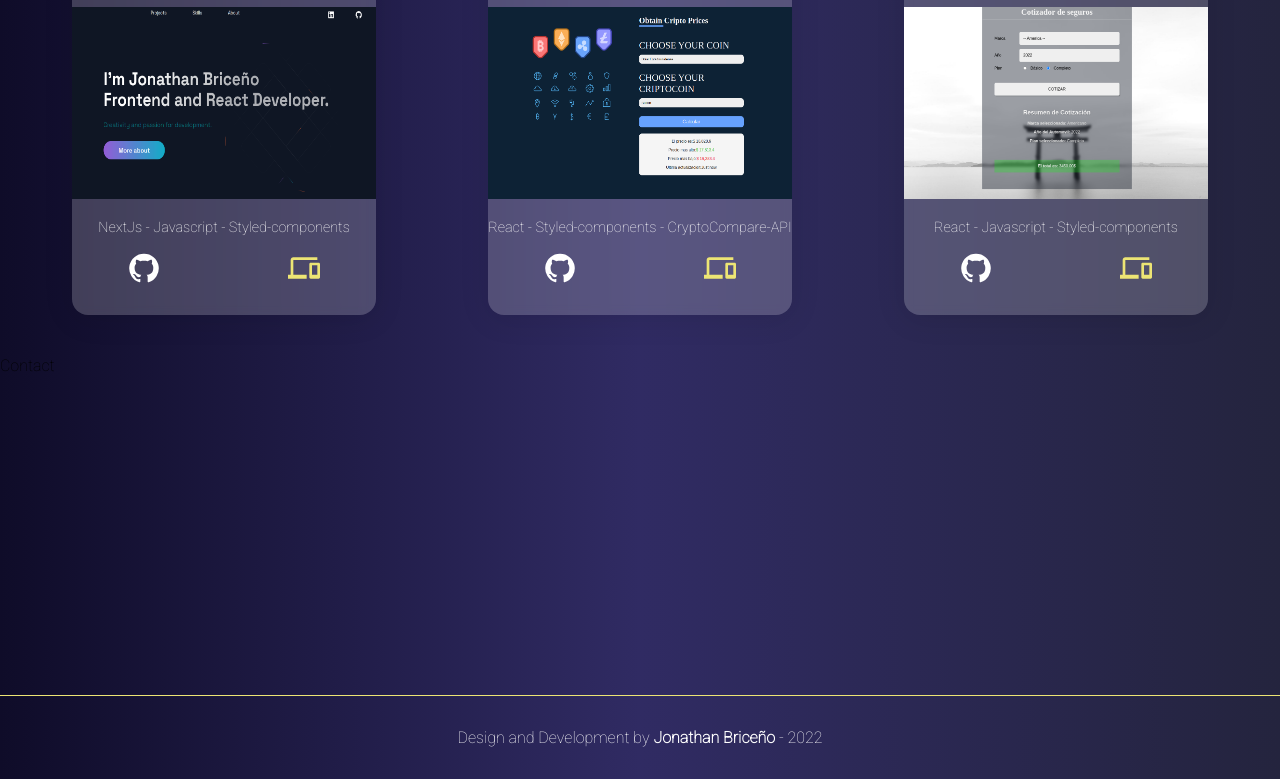
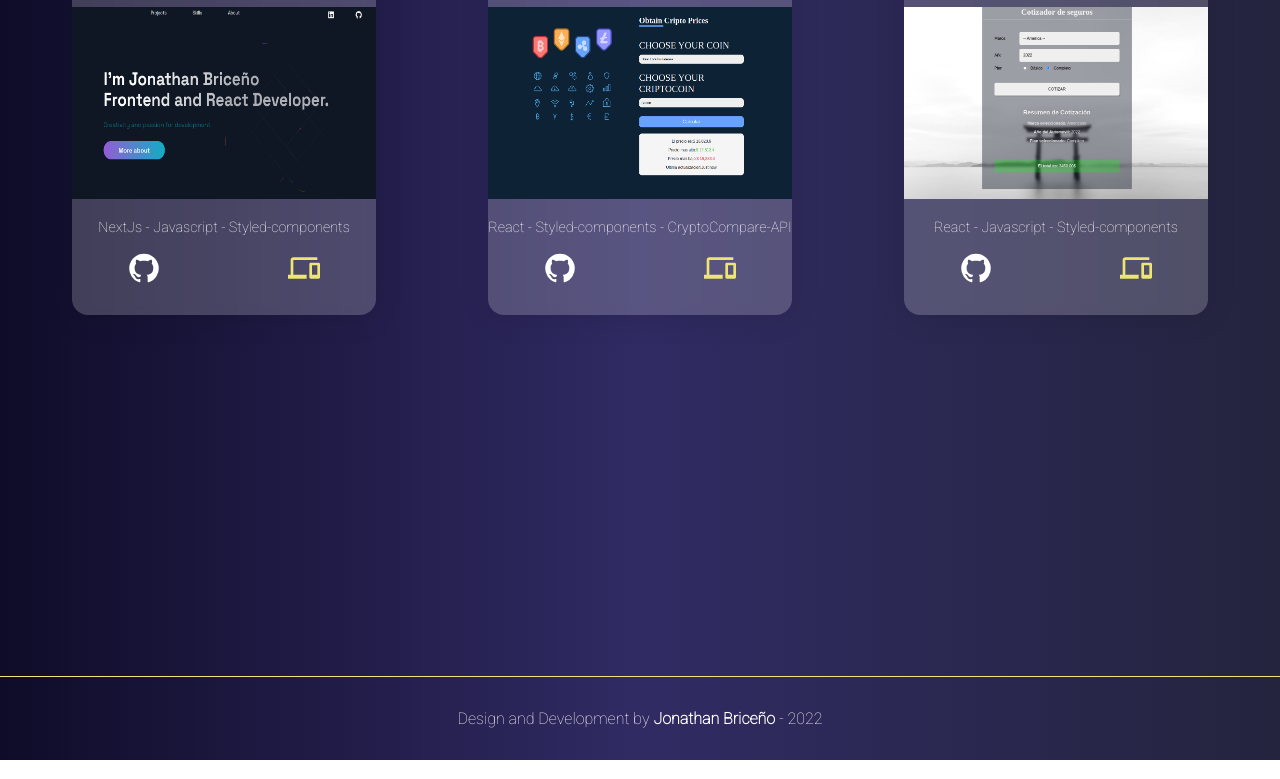
Before and after one commit to brimanz/personal_portfolio-2023, a React (Vite) app: page / in a window 1280 px wide. Shown: the part 3325-4104 px from the top of the page. Built offline with nearby package versions, Linux system fonts and the light colour scheme; a web font is replaced by a local one.

Commit message:
improving responsive design in projects component

```diff
--- a/src/App.jsx
+++ b/src/App.jsx
@@ -6,7 +6,6 @@ import {
   Header,
   About,
   Projects,
-  Contact,
   Footer
 } from './components'
 
@@ -18,7 +17,6 @@ const App = () =>{
       <Header/>
       <About/>
       <Projects/>
-      <Contact/>
       <Footer/>
     </div>
   )
--- a/src/components/contact/Contact.jsx
+++ /dev/null
@@ -1,11 +0,0 @@
-import React from 'react'
-
-
-const Contact = () =>{
-	return(
-		<div>Contact</div>
-	);
-}
-
-
-export default Contact;
--- a/src/components/index.js
+++ b/src/components/index.js
@@ -2,7 +2,6 @@ import Navbar from './navbar/Navbar'
 import Header from './header/Header'
 import About from './about/About'
 import Projects from './projects/Projects'
-import Contact from './contact/Contact'
 import Footer from './footer/Footer'
 
 
@@ -11,6 +10,5 @@ export {
 	Header,
 	About,
 	Projects,
-	Contact,
 	Footer
 }
--- a/src/components/projects/Projects.jsx
+++ b/src/components/projects/Projects.jsx
@@ -142,7 +142,7 @@ const Title = styled.h2`
 	color: #EDE574;
 	margin: 0 2rem;
 
-	@media (max-width: 680px){
+	@media (max-width: 980px){
 		margin-top: 8rem;
 	}
 
@@ -158,7 +158,7 @@ const WorksContainer = styled.div`
 	@media (max-width: 980px){
 		margin: 2rem auto;
 		display: grid;
-		grid-template-columns: repeat(2, 1fr);
+		grid-template-columns: repeat(1, 1fr);
 	}
 
 	@media (max-width: 479px){
```
